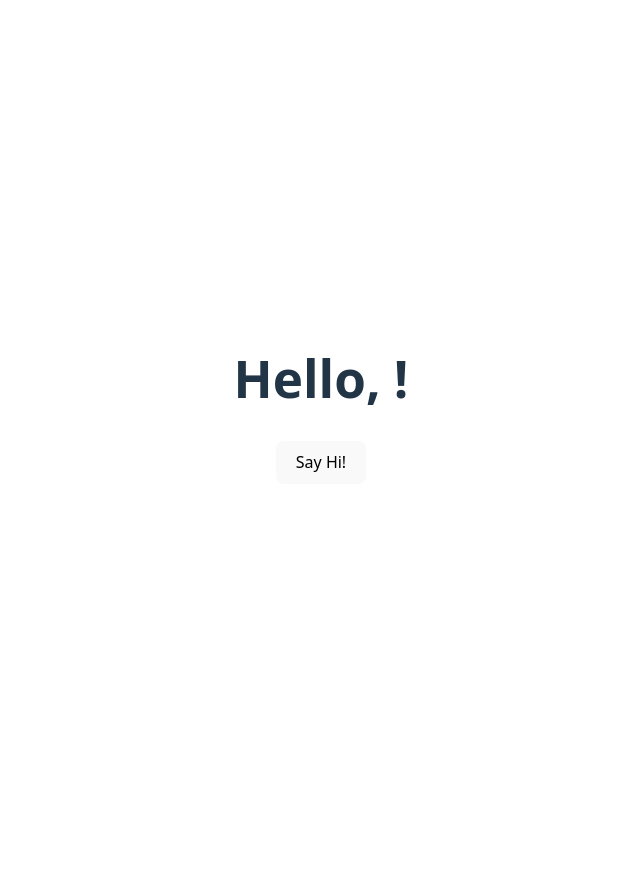
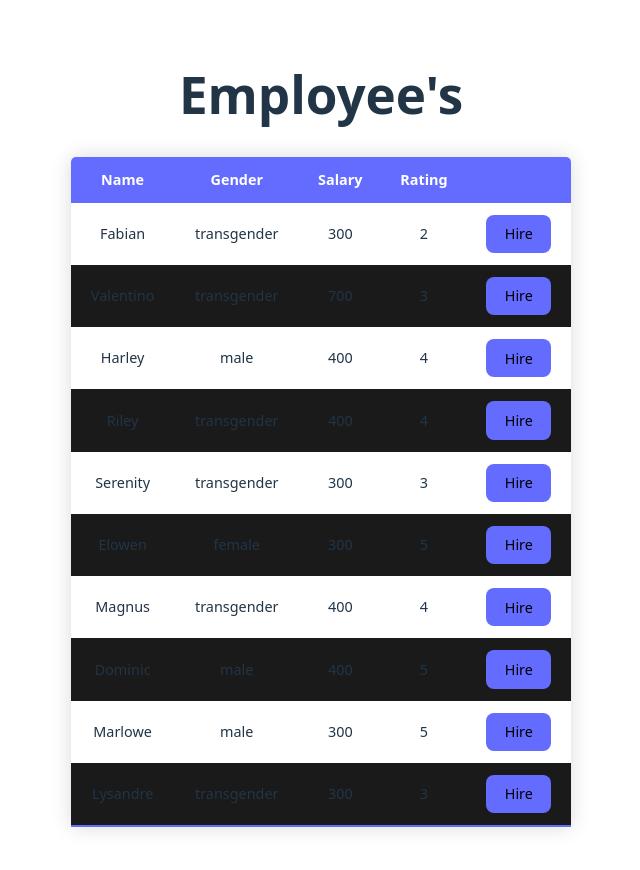
Before and after one commit to PumpkinPeasant/purejstest, a website built with Vite: page index.html in a window 1280 px wide. Shown: the whole page, without its empty margins (319-959 px from the left). Before the commit the page ends 800 px from the top, so only its background shows below. Built offline with nearby package versions, Linux system fonts and the light colour scheme.

Commit message:
Data table

```diff
--- a/index.html
+++ b/index.html
@@ -7,7 +7,23 @@
     <title>Vite App</title>
   </head>
   <body>
-    <div id="app"></div>
+    <div id="app">
+      <h1>Employee's</h1>
+      <table id="employeeTable" class="content-table">
+        <thead>
+        <tr>
+          <th>Name</th>
+          <th>Gender</th>
+          <th>Salary</th>
+          <th>Rating</th>
+          <th></th>
+        </tr>
+        </thead>
+        <tbody>
+
+        </tbody>
+      </table>
+    </div>
     <script type="module" src="/src/main.js"></script>
   </body>
 </html>
--- a/src/main.js
+++ b/src/main.js
@@ -16,20 +16,36 @@ class Person {
 
 }
 
-document.querySelector('#app').innerHTML = `
-<h1>Hello, !</h1>
-<button id="button" type="button">Say Hi!</button>
-`
+// document.querySelector('#app').innerHTML = `
+// <h1>Hello, !</h1>
+// <button id="button" type="button">Say Hi!</button>
+// `
+//
+// document.querySelector('#button').onclick = () => user.sayHi();
 
-document.querySelector('#button').onclick = () => user.sayHi();
-
-let people = null
+let people = []
 
 async function fetchPeople() {
     const response = await fakeApi();
-    return response.map(person => new Person(person.name, person.gender, person.salary, person.rating));
+    people = response.map(person => new Person(person.name, person.gender, person.salary, person.rating));
+    renderTable(people);
 }
 
-fetchPeople().then((peopleData) => {
-    console.log(peopleData); // Теперь точно будет массив Person
-});
+fetchPeople();
+
+
+function renderTable(people) {
+    const tableBody = document.querySelector("#employeeTable tbody");
+
+    people.forEach(person => {
+        const row = document.createElement("tr");
+        row.innerHTML = `
+            <td>${person.name}</td>
+            <td>${person.gender}</td>
+            <td>${person.salary}</td>
+            <td>${person.rating}</td>
+            <td><button class="button-accent">Hire</button></td>
+        `;
+        tableBody.appendChild(row);
+    })
+}
--- a/src/style.css
+++ b/src/style.css
@@ -77,9 +77,22 @@ button {
 button:hover {
   border-color: #646cff;
 }
-button:focus,
+button:active,
 button:focus-visible {
-  outline: 4px auto -webkit-focus-ring-color;
+  background-color: #242424;
+}
+
+.button-accent {
+  background-color: #646cff;
+  transition: all 0.2s;
+}
+
+.button-accent:hover {
+  filter: drop-shadow(0 0 2em #646cffaa);
+}
+
+.button-accent:active {
+  filter: drop-shadow(0 0 1em #646cffaa);
 }
 
 @media (prefers-color-scheme: light) {
@@ -94,3 +107,37 @@ button:focus-visible {
     background-color: #f9f9f9;
   }
 }
+
+.content-table {
+  border-collapse: collapse;
+  margin: 25px 0;
+  font-size: 0.9em;
+  min-width: 500px;
+  border-radius: 5px 5px 0 0;
+  overflow: hidden;
+  box-shadow: 0 0 20px rgba(0, 0, 0, 0.15);
+}
+
+.content-table thead tr {
+  background-color: #646cff;
+  color: #ffffff;
+  font-weight: bold;
+}
+
+.content-table th,
+.content-table td {
+  padding: 12px 15px;
+}
+
+.content-table tbody tr:nth-of-type(even) {
+  background-color: #1a1a1a;
+}
+
+.content-table tbody tr:last-of-type {
+  border-bottom: 2px solid #646cff;
+}
+
+.content-table tbody tr.active-row {
+  font-weight: bold;
+  color: #646cff;
+}
```
